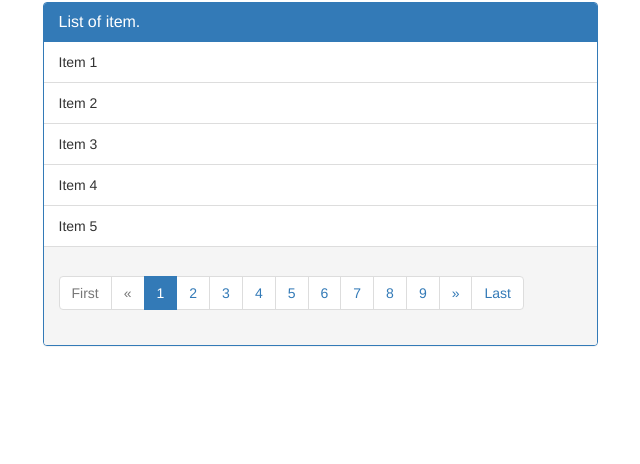
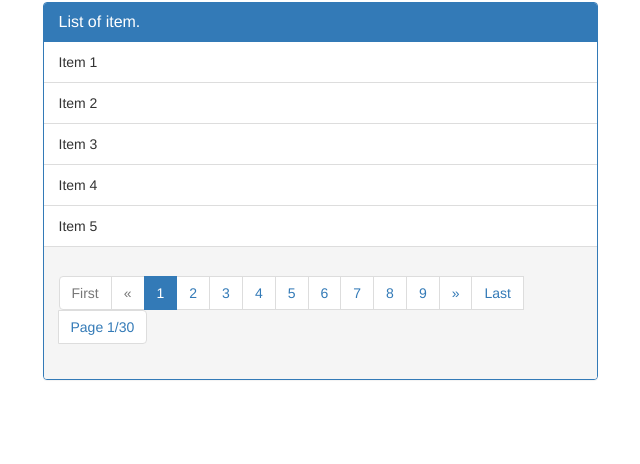
Before and after one commit to alfrcr/paginathing, a plain HTML site: page example.html in a window 1280 px wide. Shown: the part 336-800 px from the top of the page, without its empty margins (320-960 px from the left). Drawn offline with nearby package versions, Linux system fonts and the light colour scheme.

Commit message:
showing current page number out of total pages number

```diff
--- a/example.html
+++ b/example.html
@@ -66,12 +66,15 @@
 		$('.list-group').paginathing({
 	    perPage: 5,
 	    limitPagination: 9,
-	    containerClass: 'panel-footer'
+	    containerClass: 'panel-footer',
+			pageNumbers: true
 		})
 
 		$('.table tbody').paginathing({
 	    perPage: 2,
-	    insertAfter: '.table'
+	    insertAfter: '.table',
+			limitPagination: true,
+			pageNumbers: true
 		});
 	});
 </script>
--- a/paginathing.js
+++ b/paginathing.js
@@ -36,7 +36,14 @@
       var li = $('<li></li>');
       var a = $('<a></a>').attr('href', '#');
       var cssClass = type === 'number' ? _self.options.liClass : type;
-      var text = type === 'number' ? page : _self.paginationText(type);
+      var text = '';
+      if(type === 'number'){
+        text = page;
+      }else if(type === 'pageNumbers'){ // get the page numbers text
+        text = _self.paginationNumbersText();
+      }else{
+        text =  _self.paginationText(type);
+      }
 
       li.addClass(cssClass);
       li.data('pagination-type', type);
@@ -48,6 +55,11 @@
 
     paginationText: function(type) {
       return this.options[type + 'Text'];
+    },
+
+    paginationNumbersText: function(){
+      var _self = this;
+      return  'Page ' + _self.currentPage + '/' + _self.totalPages ;
     },
 
     buildPagination: function() {
@@ -99,6 +111,11 @@
       // "Last" button
       if(_self.options.firstLast) {
         pagination.push(_self.pagination('last', _self.totalPages));
+      }
+
+      // page numbers
+      if(_self.options.pageNumbers){
+        pagination.push(_self.pagination('pageNumbers', _self.currentPage));
       }
 
       return pagination;
@@ -206,7 +223,8 @@
     liClass: 'page',
     activeClass: 'active',
     disabledClass: 'disabled',
-    insertAfter: null
+    insertAfter: null,
+    pageNumbers: false
   }
 
 }(jQuery, window, document));
```
Also changed, not shown: readme.md.
